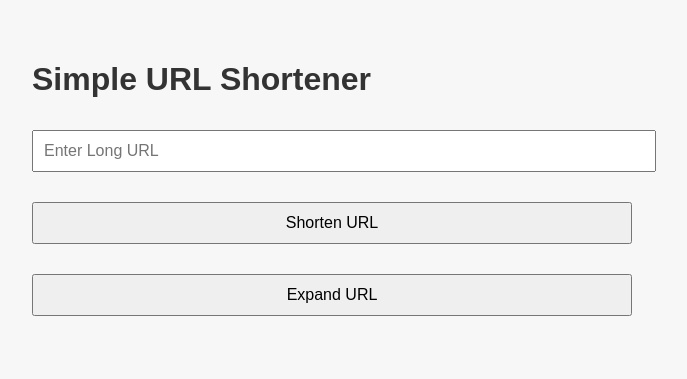
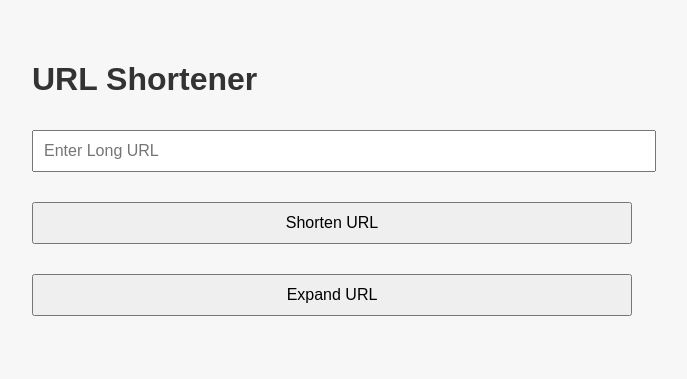
Before and after one commit to Sumanth1naik/Url_Shortner, a plain HTML site: page index.html in a window 1280 px wide. Shown: the whole page, without its empty margins (308-995 px from the left). Drawn offline with Linux system fonts and the light colour scheme.

Commit message:
Made the Header change of UI

```diff
--- a/index.html
+++ b/index.html
@@ -35,7 +35,7 @@
 </head>
 <body>
 
-  <h1>Simple URL Shortener</h1>
+  <h1>URL Shortener</h1>
 
   <input type="text" id="longUrl" placeholder="Enter Long URL">
   <button onclick="shortenUrl()">Shorten URL</button>
```
